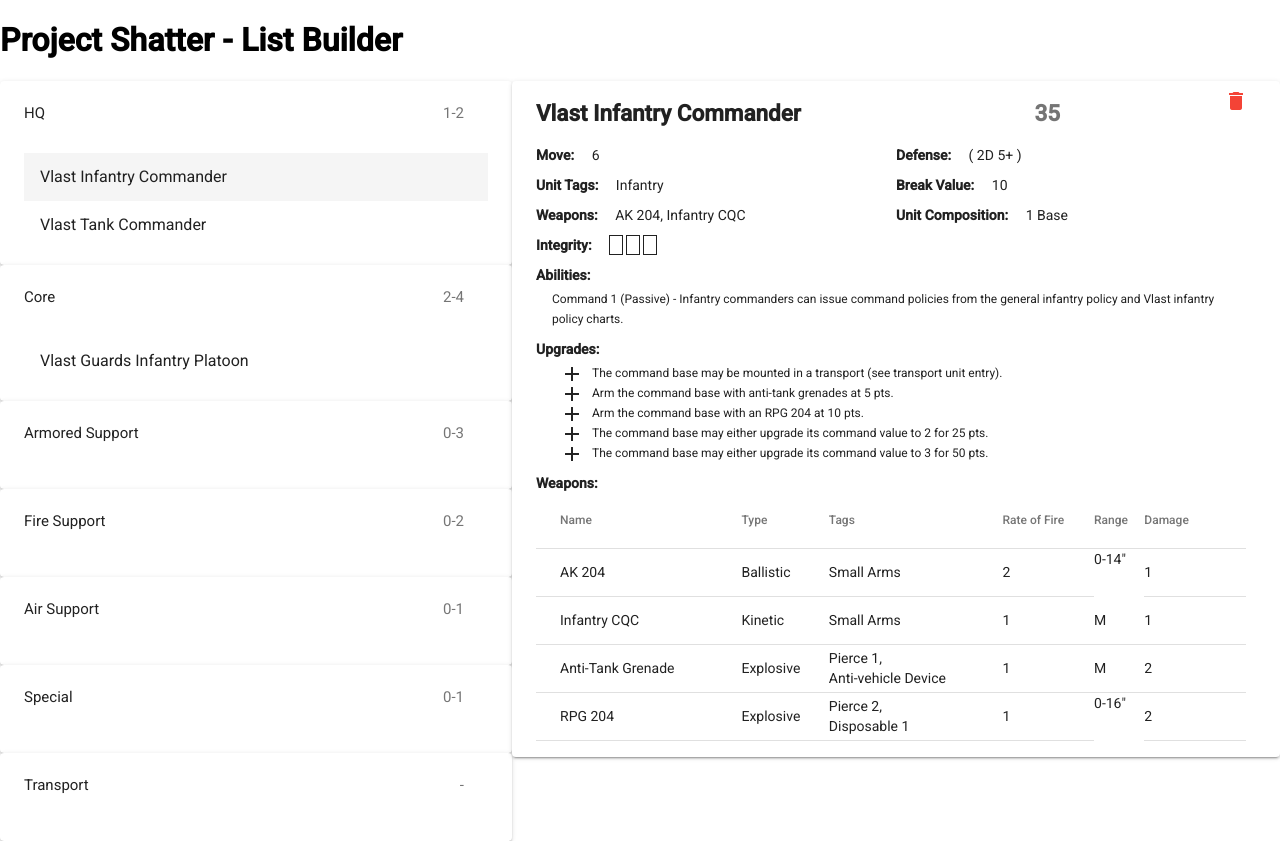
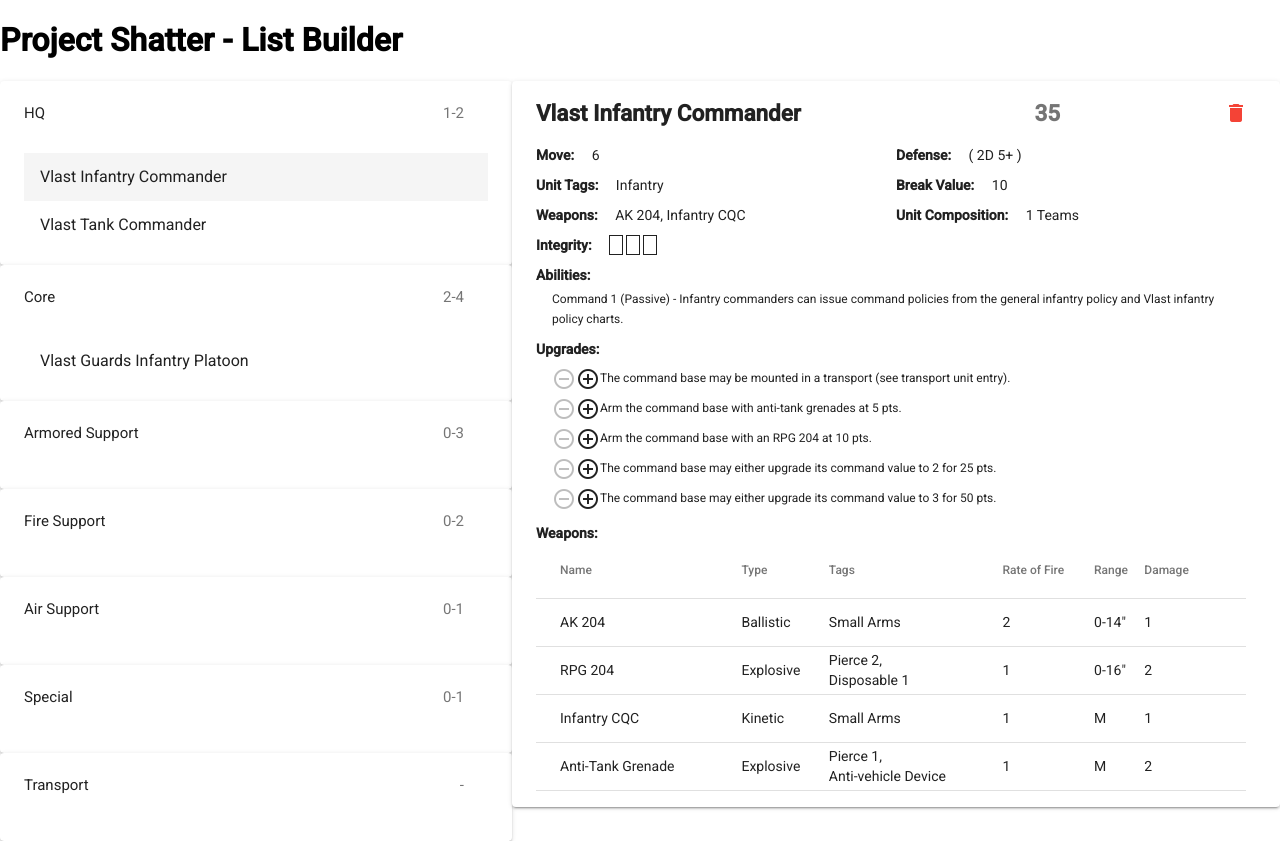
Before and after one commit to kmskov/shatter-list-builder, an Angular app: page / in a window 1280 px wide. Both pictures are taken after a click on the button "Vlast Infantry Commander". Built offline with nearby package versions, Linux system fonts and the light colour scheme.

Commit message:
unit entry upgrade remove button/functionality

```diff
--- a/src/app/factions.json
+++ b/src/app/factions.json
@@ -25,7 +25,7 @@
         },
         "unitTags": ["Infantry"],
         "breakValue": 10,
-        "squadComposition": "1 Base",
+        "squadComposition": 1,
         "weapons": ["ak204", "infantryCQC"],
         "abilities": ["infantryCommand1"],
         "upgrades": [
@@ -46,13 +46,13 @@
           {
             "label": "The command base may either upgrade its command value to 2 for 25 pts.",
             "cost": 25,
-            "mutuallyExclusive": true,
+            "mutuallyExclusive": ["infantryCommand1", "infantryCommand3"],
             "ability": "infantryCommand2"
           },
           {
             "label": "The command base may either upgrade its command value to 3 for 50 pts.",
             "cost": 50,
-            "mutuallyExclusive": true,
+            "mutuallyExclusive": ["infantryCommand1", "infantryCommand2"],
             "ability": "infantryCommand3"
           }
         ]
@@ -72,20 +72,20 @@
         ],
         "unitTags": ["Vehicle (Tracked)"],
         "breakValue": 10,
-        "squadComposition": "1 Vehicle",
+        "squadComposition": 1,
         "weapons": ["heavyAcceleratorCannon", "vehicleSRPK", "tankCQC"],
         "abilities": ["vehicleCommand1", "weakFrame"],
         "upgrades": [
           {
             "label": "The command base may either upgrade its command value to 2 for 25 pts.",
             "cost": 25,
-            "mutuallyExclusive": true,
+            "mutuallyExclusive": ["vehicleCommand1","vehicleCommand3"],
             "ability": "vehicleCommand2"
           },
           {
             "label": "The command base may either upgrade its command value to 3 for 50 pts.",
             "cost": 50,
-            "mutuallyExclusive": true,
+            "mutuallyExclusive": ["vehicleCommand1","vehicleCommand2"],
             "ability": "vehicleCommand3"
           }
         ]
@@ -102,14 +102,14 @@
         },
         "unitTags": ["Infantry"],
         "breakValue": 8,
-        "squadComposition": "3 Bases",
+        "squadComposition": 3,
         "weapons": ["ak204", "infantryCQC"],
         "abilities": [],
         "upgrades": [
           {
             "label": "Add up to 3 more infantry bases at 10 pts per base.",
             "cost": 10,
-            "limit": "3"
+            "limit": 3
           },
           {
             "label": "Arm all bases with anti-tank grenades at 5 pts per base.",
@@ -125,19 +125,20 @@
           },
           {
             "label": "All bases in the unit may be mounted in transports (see transport unit entry)",
-            "cost": 65
+            "cost": 65,
+            "limit": "baseCount"
           },
           {
             "label": "Replace a single infantry base with an SA 14 team for 30 pts.",
             "cost": 30,
             "weapon": "sa14",
-            "mutuallyExclusive": true
+            "mutuallyExclusive": ["infantrySRPK"]
           },
           {
             "label": "Replace a single infantry base with an SRPK team for 35 pts.",
             "cost": 35,
             "weapon": "infantrySRPK",
-            "mutuallyExclusive":true
+            "mutuallyExclusive": ["sa14"]
           }
         ]
       }
--- a/src/app/unit-entry/unit-entry.component.css
+++ b/src/app/unit-entry/unit-entry.component.css
@@ -1,5 +1,14 @@
 .flex {
   display: flex;
+}
+
+h4, p {
+  margin: 0;
+}
+
+.mat-icon-button {
+  width: auto;
+  height: auto;
 }
 
 mat-card {
@@ -7,16 +16,27 @@ mat-card {
   height: 100%;
 }
 
-h4, p {
-  margin: 0;
+.mat-card-actions {
+  padding: 0;
 }
 
-.unit-upgrades .mat-list-item {
-  height: 20px;
+.integrity-box {
+  border-style: solid;
+  border-width: thin;
+  margin-right: 3px;
+  padding: 2px 6px;
 }
 
-.mat-card-actions {
-  padding: 0;
+.remove-unit {
+  float: right;
+}
+
+table {
+  width: 100%;
+}
+
+.threshold {
+  border-color: red;
 }
 
 .unit-title {
@@ -27,17 +47,10 @@ h4, p {
   margin: auto;
 }
 
-.integrity-box {
-  border-style: solid;
-  border-width: thin;
-  margin-right: 3px;
-  padding: 2px 6px;
+.unit-upgrades .mat-list-item {
+  height: 30px;
 }
 
-.threshold {
-  border-color: red;
+.weapon-summary {
+  margin: 0;
 }
-
-.remove-unit {
-  float: right;
-}
--- a/src/app/unit-entry/unit-entry.component.html
+++ b/src/app/unit-entry/unit-entry.component.html
@@ -39,7 +39,7 @@
 
       <div fxFlex="50" fxLayout="row" class="unit-composition">
         <h4 class="attribute-title">Unit Composition:</h4>
-        <p fxFlexOffset="5" class="attribute">{{unitEntry.squadComposition}}</p>
+        <p fxFlexOffset="5" class="attribute">{{unitEntry.squadComposition}} Teams</p>
       </div>
 
       <div fxFlex="100" fxLayout="row" class="unit-integrity">
@@ -61,9 +61,12 @@
       <div fxFlex="100" fxLayout="column">
         <h4 class="attribute-title">Upgrades:</h4>
         <mat-list class="unit-upgrades" dense>
-          <mat-list-item class="unit-upgrades" *ngFor="let upgrade of unitEntry.upgrades">
+          <mat-list-item class="unit-upgrade" *ngFor="let upgrade of unitEntry.upgrades">
+            <button mat-icon-button (click)="removeUpgrade(upgrade)" class="upgrade" [disabled]="upgrade.current == 0">
+              <mat-icon>remove_circle_outline</mat-icon>
+            </button>
             <button mat-icon-button (click)="addUpgrade(upgrade)" class="upgrade">
-              <mat-icon>add</mat-icon>
+              <mat-icon>add_circle_outline</mat-icon>
             </button>
             <p class="attribute">{{upgrade.label}}</p>
           </mat-list-item>
@@ -71,9 +74,9 @@
       </div>
 
       <div fxFlex="100" fxLayout="column">
-        <h4 fxFlex class="attribute-title">Weapons:</h4>
+        <h4 class="attribute-title">Weapons:</h4>
 
-        <table fxFlex mat-table [dataSource]="weaponEntries" class="weapon-summary">
+        <table mat-table [dataSource]="weaponEntries" class="weapon-summary">
 
           <ng-container matColumnDef="name">
             <th mat-header-cell *matHeaderCellDef> Name </th>
@@ -99,7 +102,7 @@
             <th mat-header-cell *matHeaderCellDef> Range </th>
             <ng-container *matCellDef="let weapon">
               <td mat-cell *ngIf="weapon.range.melee===true;else range">M</td>
-              <ng-template #range>{{weapon.range.min}}-{{weapon.range.max}}"</ng-template>
+              <ng-template #range><td mat-cell>{{weapon.range.min}}-{{weapon.range.max}}"</td></ng-template>
             </ng-container>
           </ng-container>
 
--- a/src/app/unit-entry/unit-entry.component.ts
+++ b/src/app/unit-entry/unit-entry.component.ts
@@ -34,7 +34,7 @@ export class UnitEntryComponent implements OnInit {
 
     this.unitEntry = factions[this.unitSelection.factionName][this.unitSelection.unitType][this.unitSelection.index];
 
-    this.loadWeapons();
+    this.loadWeaponsAndUpgrades();
     this.loadAbilities();
     this.loadIntegrity();
 
@@ -52,7 +52,7 @@ export class UnitEntryComponent implements OnInit {
     }
   }
 
-  loadWeapons(): void {
+  loadWeaponsAndUpgrades(): void {
     this.unitEntry.weapons.forEach(weapon => {
       this.weaponIds.push(weapon);
     });
@@ -60,6 +60,11 @@ export class UnitEntryComponent implements OnInit {
       if (upgradeEntry.hasOwnProperty('weapon')) {
         this.weaponIds.push(upgradeEntry.weapon);
       }
+      if (!upgradeEntry.hasOwnProperty('limit')) {
+        upgradeEntry.limit = 1;
+      }
+      upgradeEntry.current = 0;
+      upgradeEntry.diabled = false;
     });
 
     this.weaponIds.forEach(weaponId => {
@@ -68,6 +73,18 @@ export class UnitEntryComponent implements OnInit {
 
       if ( this.unitEntry.weapons.indexOf(weaponEntry.id) > -1) {
         this.currentWeaponNames.push(weaponEntry.name);
+      }
+    });
+
+    this.weaponEntries.sort(function(a: any, b: any) {
+      if(a.range.melee===true && b.range.melee === true) {
+        return 0;
+      } else if(a.range.melee===true && b.range.melee !== true) {
+        return 1;
+      } else if (b.range.melee===true && a.range.melee !== true) {
+        return -1;
+      } else {
+        return a.range.max - b.range.max;
       }
     });
   }
@@ -91,6 +108,14 @@ export class UnitEntryComponent implements OnInit {
 
   addUpgrade(upgrade: any): void {
     this.unitEntry.basePoints += upgrade.cost;
+    upgrade.current += 1;
+  }
+
+  removeUpgrade(upgrade: any): void {
+    this.unitEntry.basePoints -= upgrade.cost;
+    if(upgrade.current > 0) {
+      upgrade.current -= 1;
+    }
   }
 
   removeUnit(): void {
--- a/src/app/unit-entry/unit-entry.ts
+++ b/src/app/unit-entry/unit-entry.ts
@@ -11,7 +11,7 @@ export interface UnitEntry {
   unitTags: string[];
   breakValue: number;
   criticalThreshold?: UnitCriticalThreshold[];
-  squadComposition: string;
+  squadComposition: number;
   weapons: string[];
   abilities: string[];
   upgrades: UnitUpgrade[];
--- a/src/app/unit-entry/unit-upgrade.ts
+++ b/src/app/unit-entry/unit-upgrade.ts
@@ -1,9 +1,11 @@
 export interface UnitUpgrade {
   label: string;
   cost: number;
-  limit?: any;
+  current?: number; //how many of these have been selected so far
+  diabled?: boolean; //can this be selected currently
+  limit?: number;
   multiplier?: string;
   weapon?: string;
-  mutuallyExclusive?: boolean;
+  mutuallyExclusive?: string[];
   ability?: string;
 }
```
